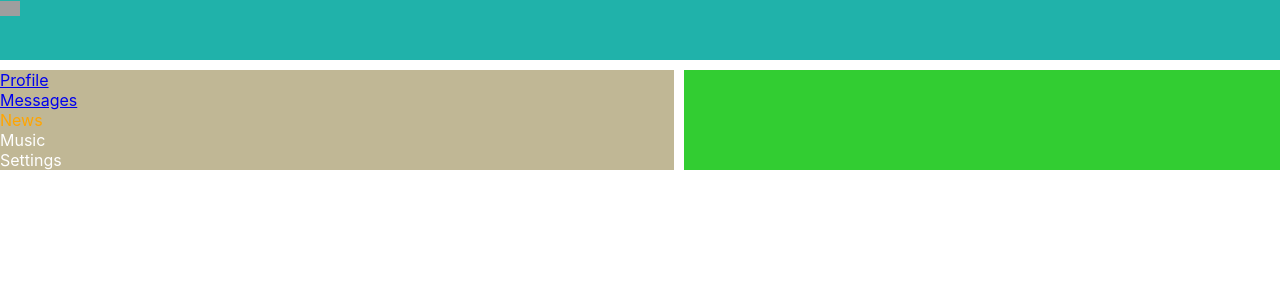
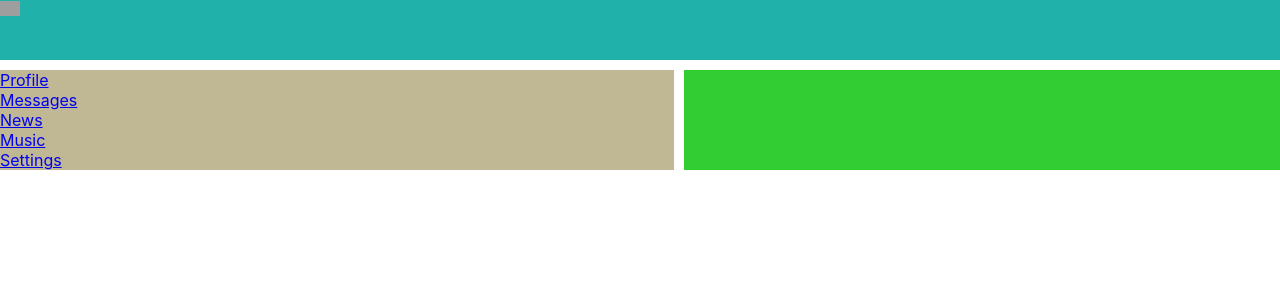
Before and after one commit to Kat10-4/social-network, a React (Create React App) app: page / in a window 1280 px wide. Shown: the top 300 px of the page. Built offline with nearby package versions, Linux system fonts and the light colour scheme; grey boxes are pictures that could not be loaded.

Commit message:
added NavLinks

```diff
--- a/src/components/Navbar/Navbar.tsx
+++ b/src/components/Navbar/Navbar.tsx
@@ -1,14 +1,25 @@
 import React from 'react';
 import s from './Navbar.module.css'
+import {NavLink} from 'react-router-dom';
 
 export const Navbar = () => {
     return (
         <nav className={s.nav}>
-            <div className={s.item}><a href={'/profile'}>Profile</a></div>
-            <div className={s.item}><a href={'/messages'}>Messages</a></div>
-            <div className={`${s.item} ${s.active}`}><a>News</a></div>
-            <div className={s.item}><a>Music</a></div>
-            <div className={s.item}><a>Settings</a></div>
+            <div className={s.item}>
+                <NavLink to={'/profile'}>Profile</NavLink>
+            </div>
+            <div className={s.item}>
+                <NavLink to={'/messages'}>Messages</NavLink>
+            </div>
+            <div className={`${s.item} ${s.active}`}>
+                <NavLink to={''}>News</NavLink>
+            </div>
+            <div className={s.item}>
+                <NavLink to={''}>Music</NavLink>
+            </div>
+            <div className={s.item}>
+                <NavLink to={''}>Settings</NavLink>
+            </div>
         </nav>
     );
 };
```
